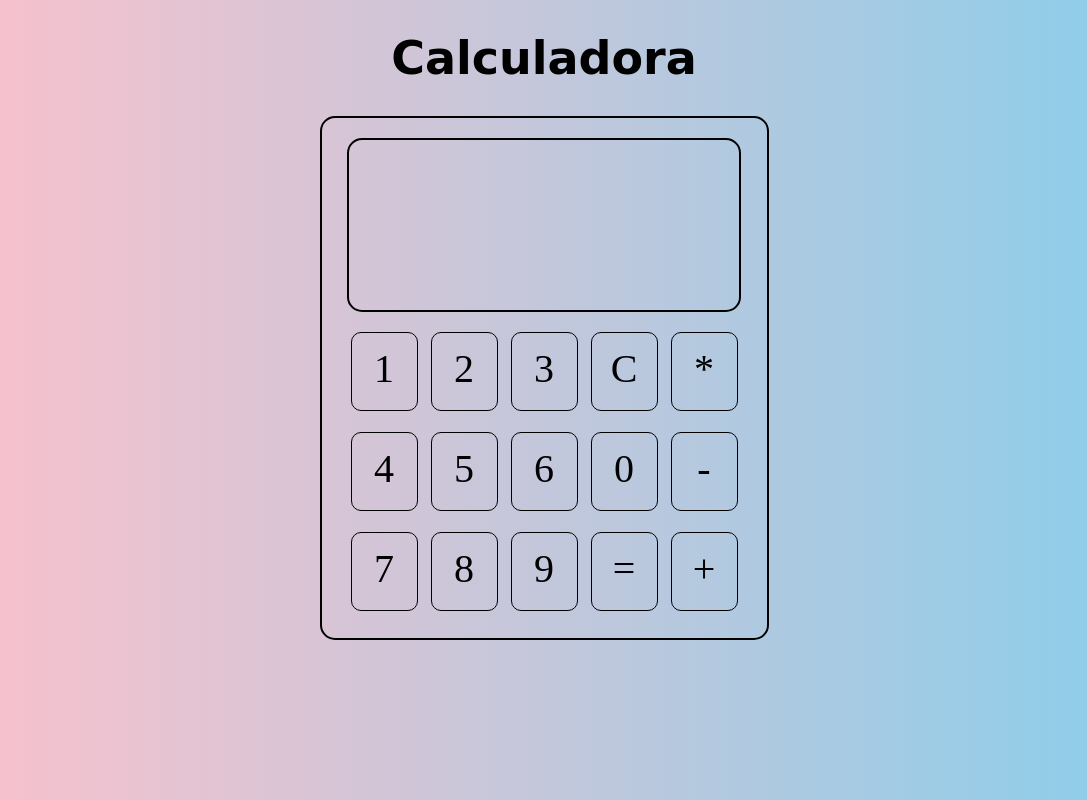
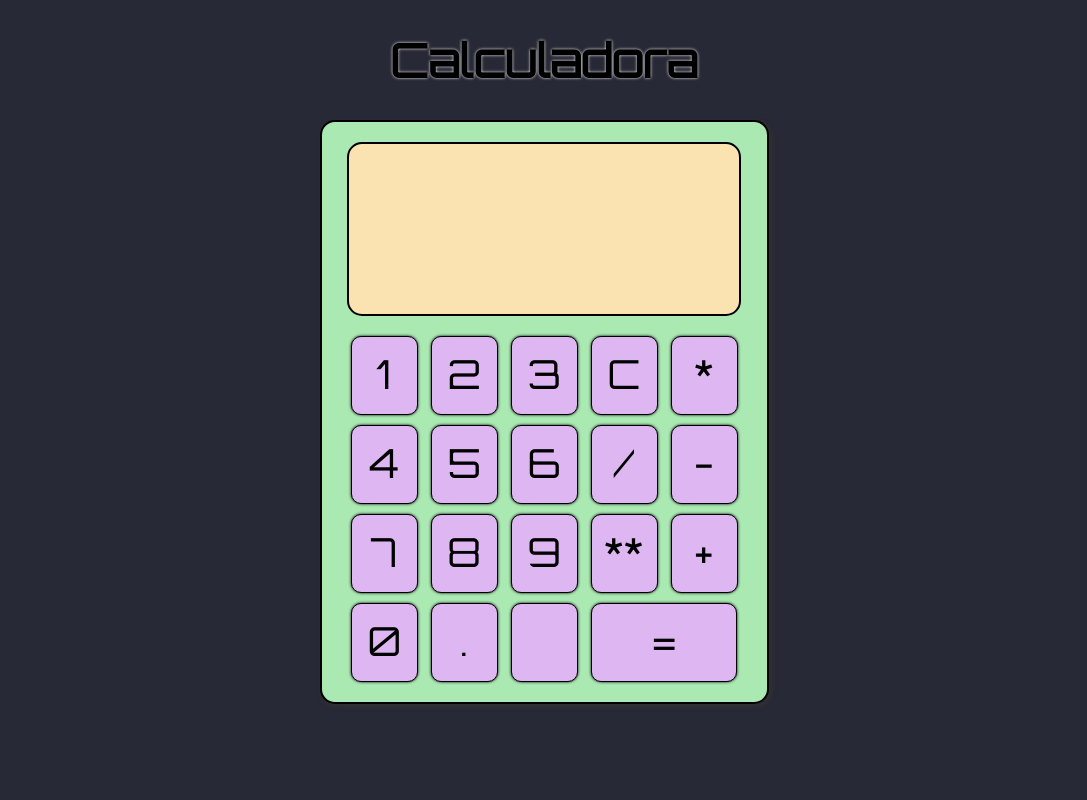
Before and after one commit to diegozb/miniCalculator, a plain HTML site: page index.html in a window 1280 px wide. Shown: the whole page, without its empty margins (96-1183 px from the left). Drawn offline with Linux system fonts and the light colour scheme; a web font is replaced by a local one.

Commit message:
style.css changes

```diff
--- a/index.html
+++ b/index.html
@@ -26,13 +26,18 @@
         <div class="button">4</div>
         <div class="button">5</div>
         <div class="button">6</div>
-        <div class="button">0</div>
+        <div class="button">/</div>
         <div class="button">-</div>
         <div class="button">7</div>
         <div class="button">8</div>
         <div class="button">9</div>
-        <div class="button">=</div>
-        <div class="button">+</div>
+        <div class="button">**</div>
+        <div class="button suma">+</div>
+        <div class="button">0</div>
+        <div class="button">.</div>
+        <div class="button"></div>
+        <div class="button sum2">=</div>
+        <!-- <div class="button"></div> -->
       </div>
     </div>
     <script src="main.js"></script>
--- a/main.js
+++ b/main.js
@@ -14,3 +14,5 @@ buttons.forEach(e => {
     }
   })
 });
+
+console.log(eval("10 + 20"))
--- a/style.css
+++ b/style.css
@@ -1,22 +1,34 @@
+@import url('https://fonts.googleapis.com/css2?family=Orbitron&display=swap');
+
 body {
-  background: linear-gradient(to right,pink,skyblue);
+  /* background: linear-gradient(to right,pink,skyblue); */
+  background: #282936;
+  font-family: 'Orbitron', sans-serif;
 }
 
 header {
-  font-family: 'Sevillana', cursive;
+  /* font-family: 'Sevillana', cursive; */
   font-size: 23px;
 }
 
 h1 {
   text-align: center;
+  text-shadow: 0px 0px 3px #fff;
+}
+
+h1:hover {
+  text-shadow: 0px 0px 5px #fff;
 }
 
 #cal {
   border: 2px solid black;
   width: 445px;
-  height: 520px;
+  margin: 0 auto;
+  height: 580px;
   margin: 0 auto;
   border-radius: 15px;
+  box-shadow: 2px 2px 5px #333333;
+  background: #ABE9B3;
 }
 
 .box-1 {
@@ -27,14 +39,15 @@ h1 {
   margin-top: 20px;
   border-radius: 15px;
   font-size: 40px;
-  padding: 20px
+  padding: 20px;
+  background: #FAE3B0;
 }
 
 .box-2 {
   width: 400px;
   height: 300px;
   margin: 0 auto;
-  margin-top: 20px;
+  margin-top: 10px;
   border-radius: 15px;
   display: flex;
   flex-wrap: wrap;
@@ -49,9 +62,35 @@ h1 {
   margin: 0 auto;
   font-size: 40px;
   text-align: center;
-  padding-top: 12px
+  padding-top: 12px;
+  margin-top: 10px;
 }
 
 .box-2 div:hover {
   background: lightgrey
 }
+
+
+.button {
+  box-shadow: 0px 0px 3px black;
+  background: #DDB6F2;
+  -webkit-user-select: none; /* Para navegadores webkit como Safari */
+  -moz-user-select: none; /* Para navegadores Gecko como Firefox */
+  -ms-user-select: none; /* Para navegadores de Microsoft como Edge */
+  user-select: none;
+}
+
+.button:active {
+  box-shadow: 0px 0px 5px black;
+  position: relative;
+  top: 2px;
+}
+
+
+.suma {
+  width: 130px;
+}
+
+.sum2 {
+  flex-grow: 0.6;
+}
```
